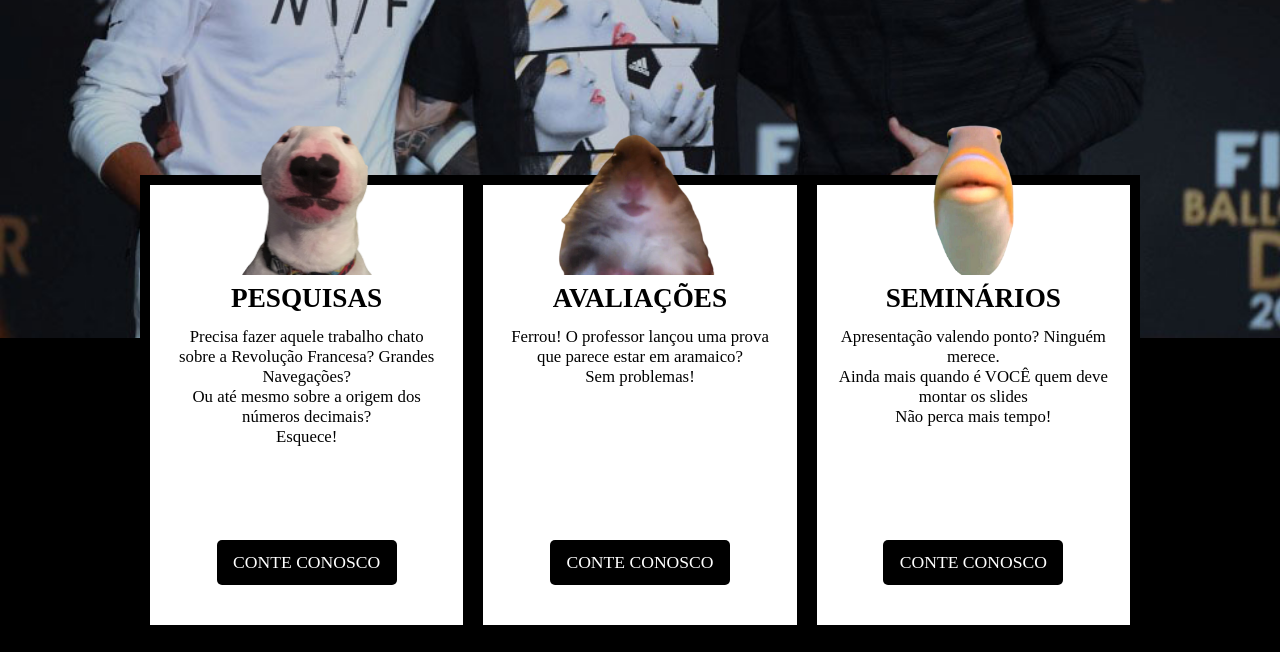
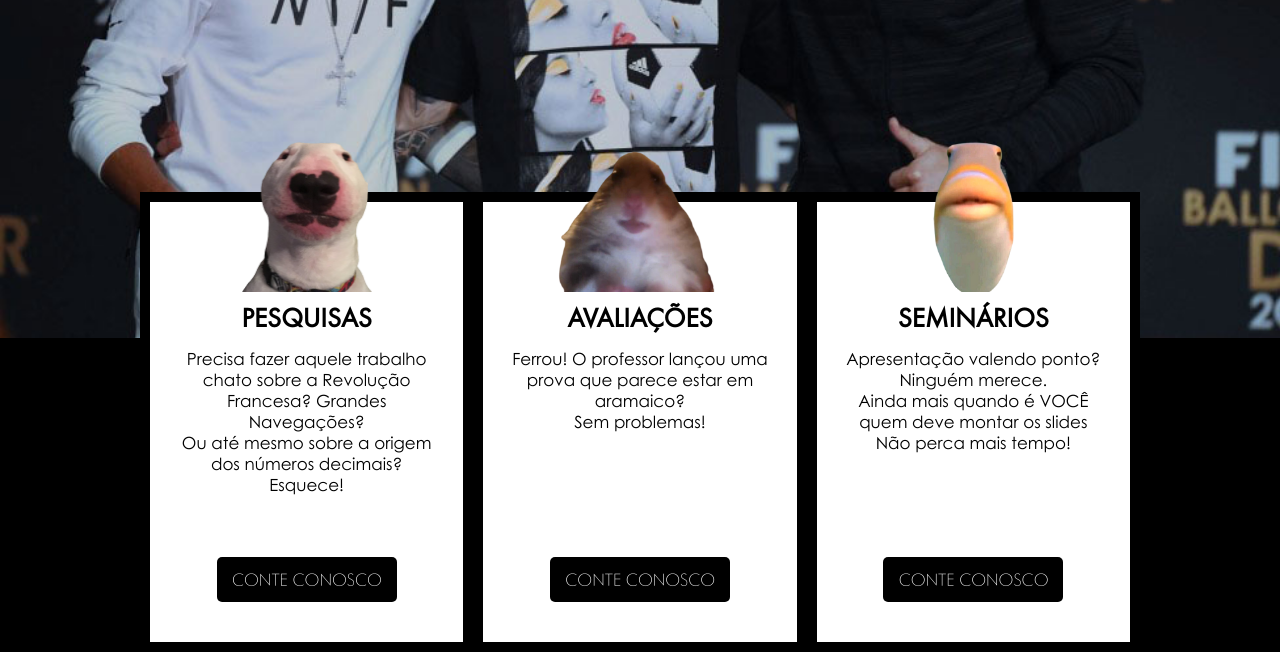
Before and after one commit to AmorimK/triomitico, a plain HTML site: page index.html in a window 1280 px wide. Shown: the part 362-1014 px from the top of the page. Drawn offline with Linux system fonts and the light colour scheme; the site is published under a folder, as on GitHub Pages, so addresses that start at the root find nothing.

Commit message:
Update style.css

```diff
--- a/style.css
+++ b/style.css
@@ -58,21 +58,21 @@ body{
     font-family: gotico;
     font-style:normal;
     font-weight: normal;
-    src: url(/fonts/GOTHIC.woff);
+    src: url(./fonts/GOTHIC.woff);
 }
 
 @font-face {
     font-family: futura;
     font-style:normal;
     font-weight: normal;
-    src: url(/fonts/FuturaPTBook.woff);
+    src: url(./fonts/FuturaPTBook.woff);
 }
 
 @font-face {
     font-family: futuraFino;
     font-style:normal;
     font-weight: normal;
-    src: url(/fonts/FuturaThin.woff);
+    src: url(./fonts/FuturaThin.woff);
 }
 
 .card_servicos{
```
